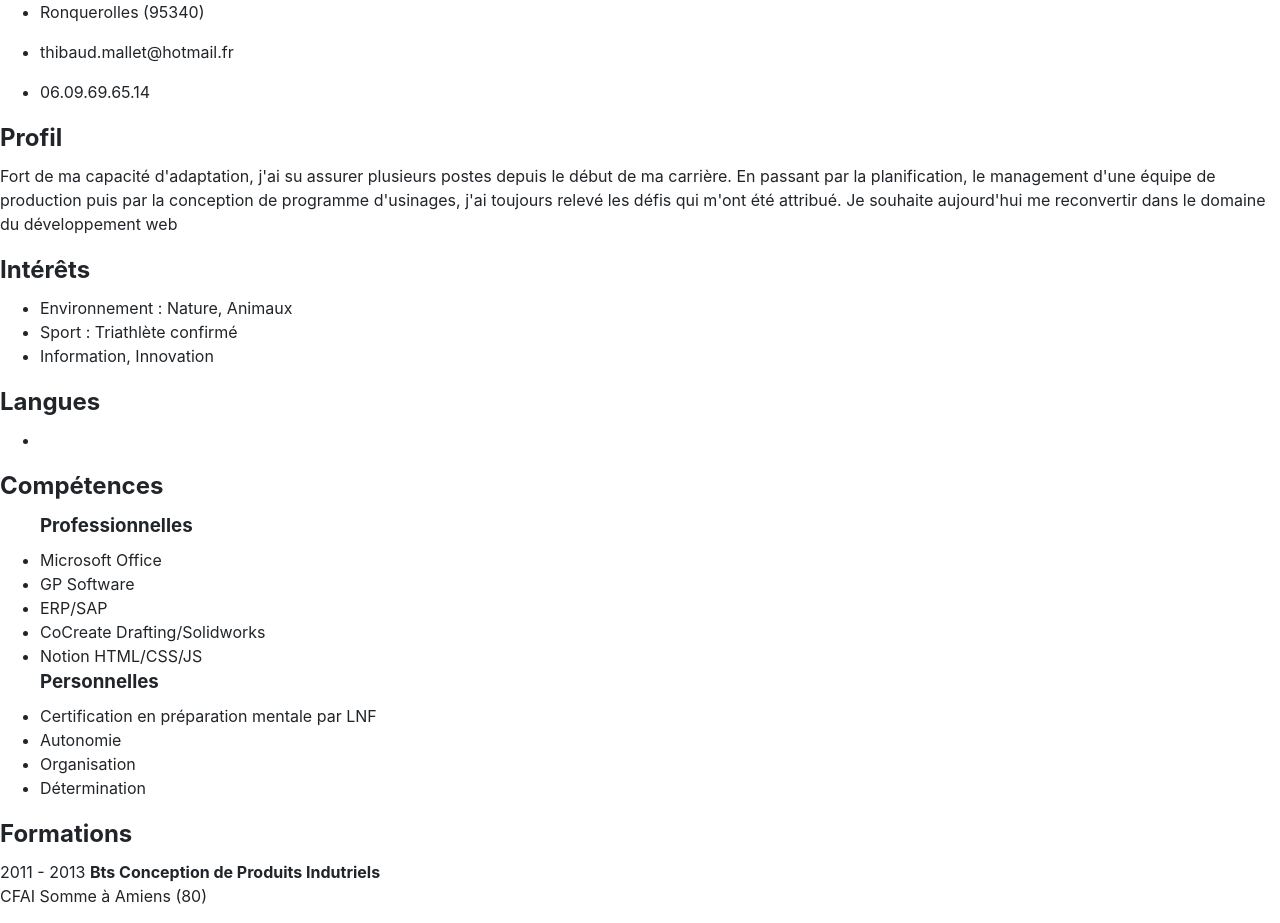
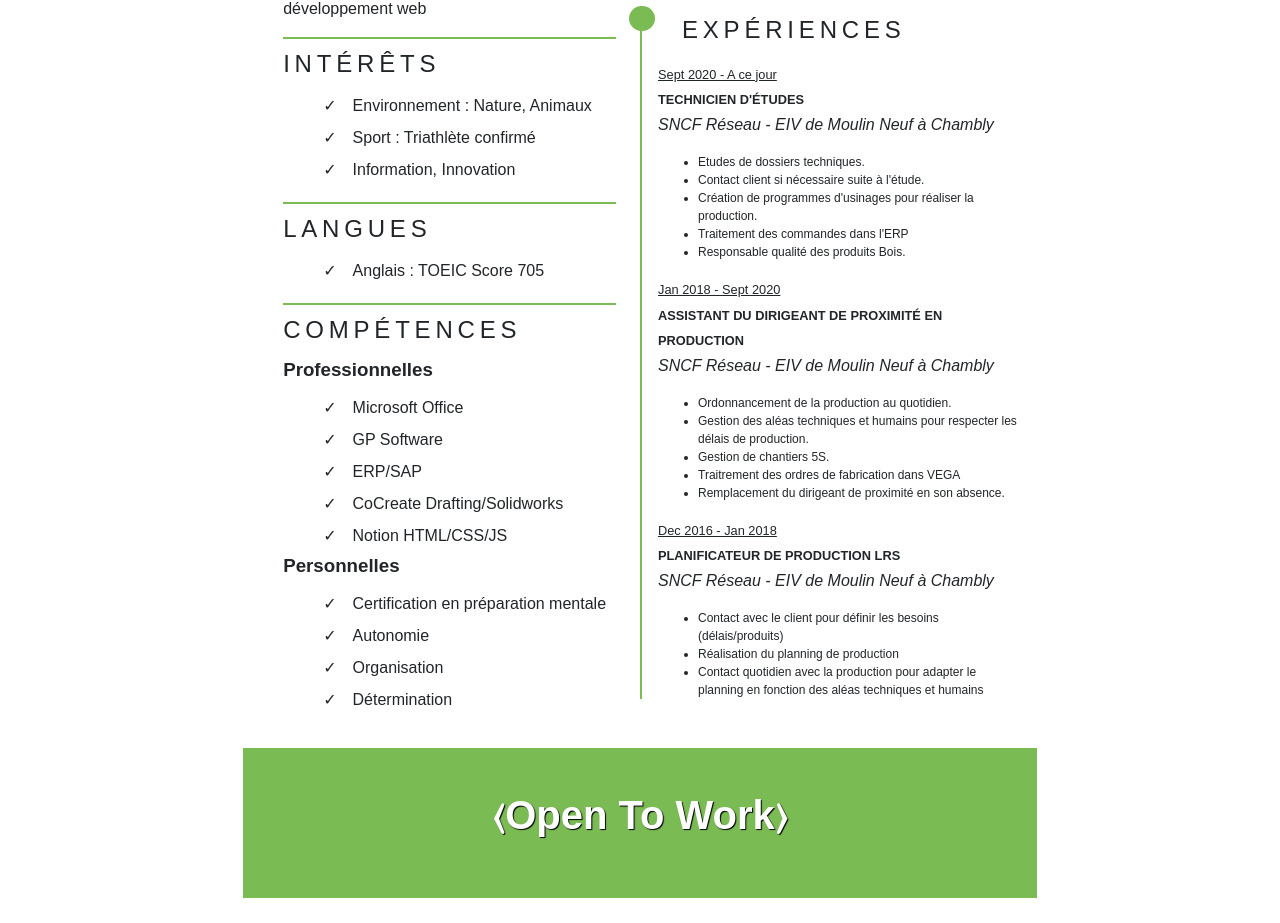
Before and after one commit to ThibaudMallet/CV, a plain HTML site: page html/index.html in a window 1280 px wide. Shown: the part 517-1440 px from the top of the page. After the commit the page ends 1415 px from the top, so only its background shows below. Drawn offline with Linux system fonts and the light colour scheme.

Commit message:
Mise en place du CSS

```diff
--- a/css/style.css
+++ b/css/style.css
@@ -0,0 +1,177 @@
+/* STYLES GLOBAUX */
+body {
+    display: flex;
+    justify-content: center;
+    align-items: center;
+    font-family: sans-serif;
+}
+
+.wrapper {
+    width: 21cm;
+    height: 29.7cm;
+}
+
+h2 {
+    text-transform: uppercase;
+    font-weight: 500;
+    letter-spacing: 0.2em;
+}
+
+/* STYLES HEADER */
+.header {
+    display: flex;
+    justify-content: space-between;
+}
+
+.header__image {
+    width: 200px;
+    height: auto;
+    background-color: white;
+    border: 3px solid #7BBB54;
+    border-radius: 50%;
+    margin: 1em 0 0 1em;
+}
+
+.who {
+    display: flex;
+    flex-direction: column;
+    justify-content: center;
+    align-items: center;
+}
+
+.who__title {
+    font-size: 1.8em;
+    background-color: white;
+    text-align: center;
+    align-self: center;
+}
+
+.who__description {
+    font-size: 1em;
+}
+
+.meta {
+    background-color: #7BBB54;
+    border: 1px solid #7BBB54;
+    border-radius: 0 0 0 30px;
+    padding: 1em;
+    margin: 0;
+    display: flex;
+    flex-direction: column;
+    justify-content: center;
+}
+
+.meta__item {
+   list-style: none;
+   font-weight: bold;
+   color: white;
+   text-shadow: 1px 1px 1px black;
+   font-size: 1.1em;
+}
+
+/* STYLES MAIN */
+
+.content {
+    display: flex;
+    padding: 1em;
+}
+
+/* STYLES LEFT SIDE */
+
+.content__left-side {
+    width: 50%;
+    padding: 0 1.5em;
+}
+
+.left-side__title {
+    border-top: 2px solid #7BBB54;
+    padding-top: 0.3em;
+}
+
+.skills__title {
+    margin-left: -40px;
+}
+
+.skills__items,
+.language__item,
+.interest__item {
+    list-style: none;
+    line-height: 2em;
+}
+span {
+    padding-right: 1em;
+}
+
+/* STYLES RIGHT SIDE */
+
+.content__right-side {
+    width: 50%;
+}
+
+.formation__title,
+.work-experiences__title {
+    line-height: 2em;
+    padding-left: 1em;
+}
+
+.formation,
+.work-experiences {
+    border-left: 2px solid #7BBB54;
+    padding-left: 1em;
+    position: relative;
+}
+
+.formation {
+    margin-bottom: 2em;
+}
+
+.circle {
+    position: absolute;
+    top: 0;
+    left: -0.8em;
+    width: 1.6em;
+    height: 1.6em;
+    border-radius: 50%;
+    background-color: #7BBB54;
+}
+
+date {
+    text-decoration: underline;
+    display: block;
+    font-weight: 500;
+    font-size: 0.8em;
+    line-height: 2em;
+}
+
+strong {
+    text-transform: uppercase;
+    font-size: 0.8em;
+    line-height: 2em;
+}
+
+.formation__place,
+.work-experiences__place {
+    font-style: italic;
+    line-height: 1.5em;
+}
+
+.work-experiences__list {
+    font-size: 0.75em;
+}
+
+/* STYLES FOOTER */
+
+footer {
+    background-color: #7BBB54;
+    height: 150px;
+    display: flex;
+    justify-content: center;
+    align-items: center;
+}
+
+footer>p {
+    color: white;
+    text-shadow: 1px 1px 1px black;
+    font-size: 2.5em;
+    font-weight: 900;
+}
--- a/html/index.html
+++ b/html/index.html
@@ -5,17 +5,21 @@
     <title>CV</title>
     <link rel="stylesheet" href="../css/reboot.css">
     <link rel="stylesheet" href="../css/style.css">
+    <link rel="stylesheet" href="https://use.fontawesome.com/releases/v6.1.1/css/all.css" integrity="sha384-50oBUHEmvpQ+1lW4y57PTFmhCaXp0ML5d60M1M7uH2+nqUivzIebhndOJK28anvf" crossorigin="anonymous">
 </head>
 <body>
     <div class="wrapper">
 
         <header class="header">
             <img class="header__image" src="../images/photo de profil.jpg" alt="Photo de profil">
-            <h1 class="header__title">Thibaud MALLET</h1>
+            <div class="who">
+                <h1 class="who__title">THIBAUD MALLET</h1>
+                <p class="who__description">Développeur Web</p>
+            </div>
             <ul class="meta">
-                <li class="meta__item"><address>Ronquerolles (95340)</address></li>
-                <li class="meta__item"><address>thibaud.mallet@hotmail.fr</address></li>
-                <li class="meta__item"><address>06.09.69.65.14</address></li>
+                <li class="meta__item"><address>&#127968; - Ronquerolles (95340)</address></li>
+                <li class="meta__item"><address>&#9993; - thibaud.mallet@hotmail.fr</address></li>
+                <li class="meta__item"><address>&#128241; - 06.09.69.65.14</address></li>
             </ul>
         </header>
 
@@ -27,44 +31,49 @@
                 <p class="left-side__description">Fort de ma capacité d'adaptation, j'ai su assurer plusieurs postes depuis le début de ma carrière. En passant par la planification, le management d'une équipe de production puis par la conception de programme d'usinages, j'ai toujours relevé les défis qui m'ont été attribué. Je souhaite aujourd'hui me reconvertir dans le domaine du développement web</p>
                 <h2 class="left-side__title">Intérêts</h2>
                 <ul class="left-side__interest">
-                    <li class="interest__item">Environnement : Nature, Animaux</li>
-                    <li class="interest__item">Sport : Triathlète confirmé</li>
-                    <li class="interest__item">Information, Innovation</li>
+                    <li class="interest__item"><span>&#10003;</span>Environnement : Nature, Animaux</li>
+                    <li class="interest__item"><span>&#10003;</span>Sport : Triathlète confirmé</li>
+                    <li class="interest__item"><span>&#10003;</span>Information, Innovation</li>
                 </ul>
                 <h2 class="left-side__title">Langues</h2>
                 <ul class="left-side__language">
-                    <li class="language__item"></li>
+                    <li class="language__item"><span>&#10003;</span>Anglais : TOEIC Score 705</li>
                 </ul>
                 <h2 class="left-side__title">Compétences</h2>
                 <ul class="left-side__skills">
                     <h3 class="skills__title">Professionnelles</h3>
-                    <li class="skills__items">Microsoft Office</li>
-                    <li class="skills__items">GP Software</li>
-                    <li class="skills__items">ERP/SAP</li>
-                    <li class="skills__items">CoCreate Drafting/Solidworks</li>
-                    <li class="skills__items">Notion HTML/CSS/JS</li>
+                    <li class="skills__items"><span>&#10003;</span>Microsoft Office</li>
+                    <li class="skills__items"><span>&#10003;</span>GP Software</li>
+                    <li class="skills__items"><span>&#10003;</span>ERP/SAP</li>
+                    <li class="skills__items"><span>&#10003;</span>CoCreate Drafting/Solidworks</li>
+                    <li class="skills__items"><span>&#10003;</span>Notion HTML/CSS/JS</li>
                     <h3 class="skills__title">Personnelles</h3>
-                    <li class="skills__items">Certification en préparation mentale par LNF</li>
-                    <li class="skills__items">Autonomie</li>
-                    <li class="skills__items">Organisation</li>
-                    <li class="skills__items">Détermination</li>
+                    <li class="skills__items"><span>&#10003;</span>Certification en préparation mentale</li>
+                    <li class="skills__items"><span>&#10003;</span>Autonomie</li>
+                    <li class="skills__items"><span>&#10003;</span>Organisation</li>
+                    <li class="skills__items"><span>&#10003;</span>Détermination</li>
                 </ul>
             </section>
 
-            <section class="content__right-side">
+            <div class="content__right-side">
 
-                <h2 class="right-side__title">Formations</h2>
+                <section class="formation">
+                    <span class="circle"></span>
+                    <h2 class="formation__title">Formations</h2>
                     <date>2011 - 2013</date>
                     <strong>Bts Conception de Produits Indutriels</strong>
-                <p>CFAI Somme à Amiens (80)</p>
+                    <p class="formation__place">CFAI Somme à Amiens (80)</p>
                     <date>2009 - 2011</date>
                     <strong>Baccalaureat STI Génie Electrotechnique</strong>
-                <p>Lycée Lamarck à Albert (80)</p>
-                <h2 class="right-side__title">Expériences</h2>
+                    <p class="formation__place">Lycée Lamarck à Albert (80)</p>
+                </section>
+                <section class="work-experiences">
+                    <span class="circle"></span>
+                    <h2 class="work-experiences__title">Expériences</h2>
                     <date>Sept 2020 - A ce jour</date>
                     <strong>Technicien d'études</strong>
-                <p>SNCF Réseau - EIV de Moulin Neuf à Chambly</p>
-                <ul class="right-side__list">
+                    <p class="work-experiences__place">SNCF Réseau - EIV de Moulin Neuf à Chambly</p>
+                    <ul class="work-experiences__list">
                         <li class="list__item">Etudes de dossiers techniques.</li>
                         <li class="list__item">Contact client si nécessaire suite à l'étude.</li>
                         <li class="list__item">Création de programmes d'usinages pour réaliser la production.</li>
@@ -73,8 +82,8 @@
                     </ul>
                     <date>Jan 2018 - Sept 2020</date>
                     <strong>Assistant du Dirigeant de Proximité en production</strong>
-                <p>SNCF Réseau - EIV de Moulin Neuf à Chambly</p>
-                <ul class="right-side__list">
+                    <p class="work-experiences__place">SNCF Réseau - EIV de Moulin Neuf à Chambly</p>
+                    <ul class="work-experiences__list">
                         <li class="list__item">Ordonnancement de la production au quotidien.</li>
                         <li class="list__item">Gestion des aléas techniques et humains pour respecter les délais de production.</li>
                         <li class="list__item">Gestion de chantiers 5S.</li>
@@ -83,17 +92,20 @@
                     </ul>
                     <date>Dec 2016 - Jan 2018</date>
                     <strong>Planificateur de production LRS</strong>
-                <p>SNCF Réseau - EIV de Moulin Neuf à Chambly</p>
-                <ul>
+                    <p class="work-experiences__place">SNCF Réseau - EIV de Moulin Neuf à Chambly</p>
+                    <ul class="work-experiences__list">
                         <li class="list__item">Contact avec le client pour définir les besoins (délais/produits)</li>
                         <li class="list__item">Réalisation du planning de production</li>
                         <li class="list__item">Contact quotidien avec la production pour adapter le planning en fonction des aléas techniques et humains</li>
                     </ul>
+                </section>
 
-            </section>
+            </div>
         </main>
 
-        <footer></footer>
+        <footer>
+            <p>&#9001;Open To Work&#9002;</p>
+        </footer>
 
     </div>
 
```
Lines whose indentation alone changed are shown as unchanged.
